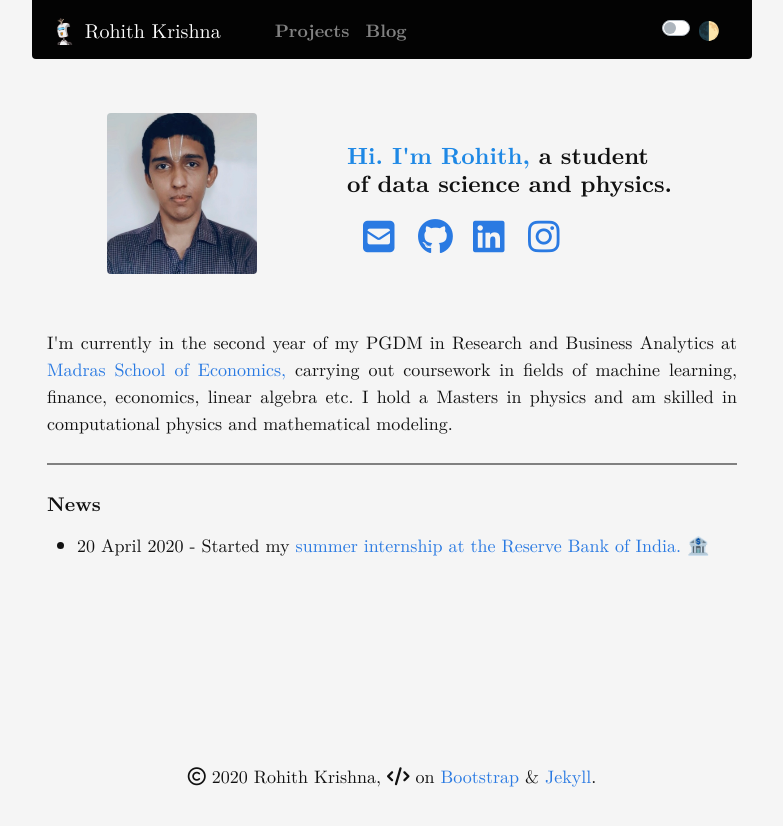
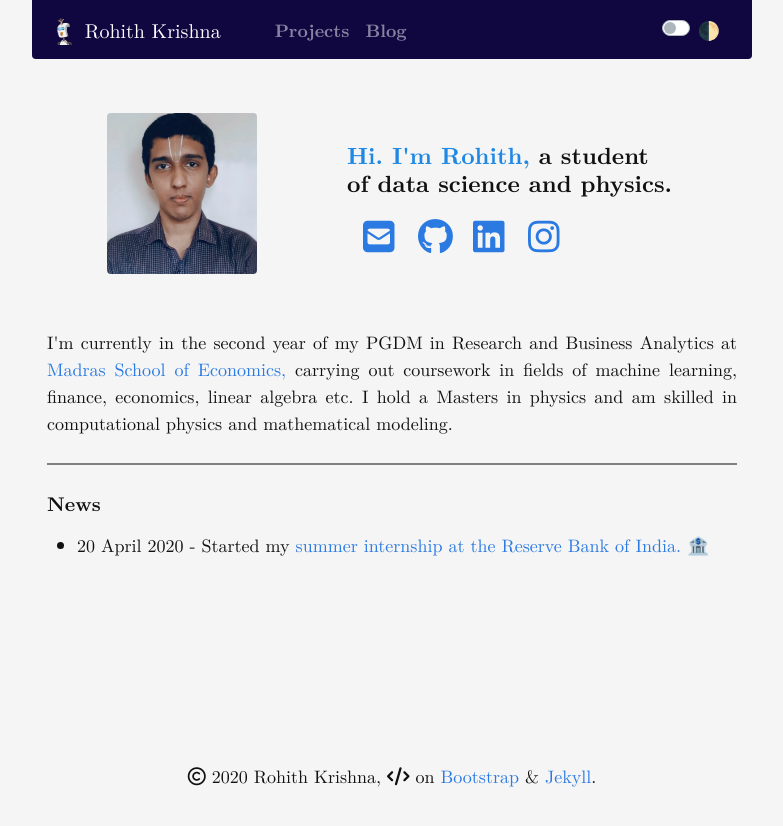
Before and after one commit to rohithmay/rohithmay.github.io, a Jekyll site: the page built from index.md, in a window 1280 px wide. Shown: the top 826 px of the page, without its empty margins (248-1031 px from the left). Built offline with Jekyll 4.4.1, drawn with Linux system fonts in a browser that asks for light colours; nearby versions of some CDN libraries; a style sheet for code colours, icons or effects is not loaded.

Commit message:
Update navbar.html

```diff
--- a/_includes/navbar.html
+++ b/_includes/navbar.html
@@ -1,4 +1,4 @@
-<nav class="navbar navbar-expand-md navbar-dark rounded-bottom" style = "background-color: #030303;" role="navigation">
+<nav class="navbar navbar-expand-md navbar-dark rounded-bottom" style = "background-color: #100741;" role="navigation">
   <!-- Use this for black background in dark mode style = "background-color: #000000;"" -->
   <!-- Use sticky-top in class above
  -->
```
